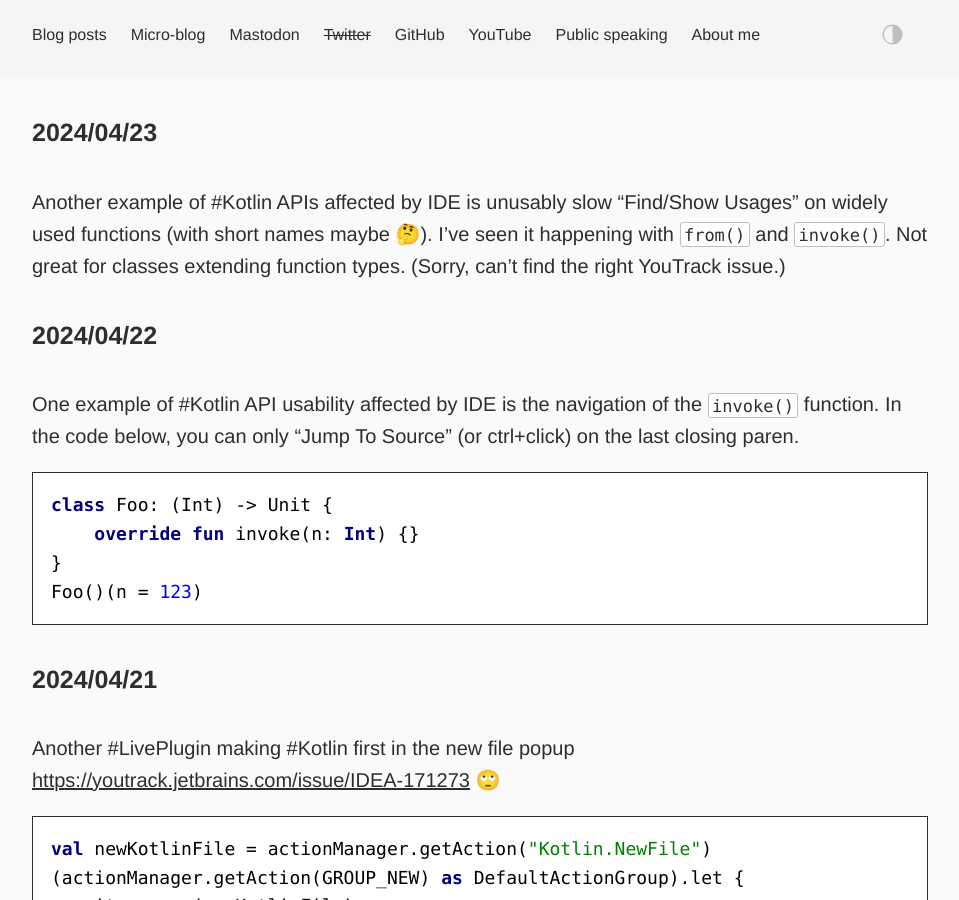
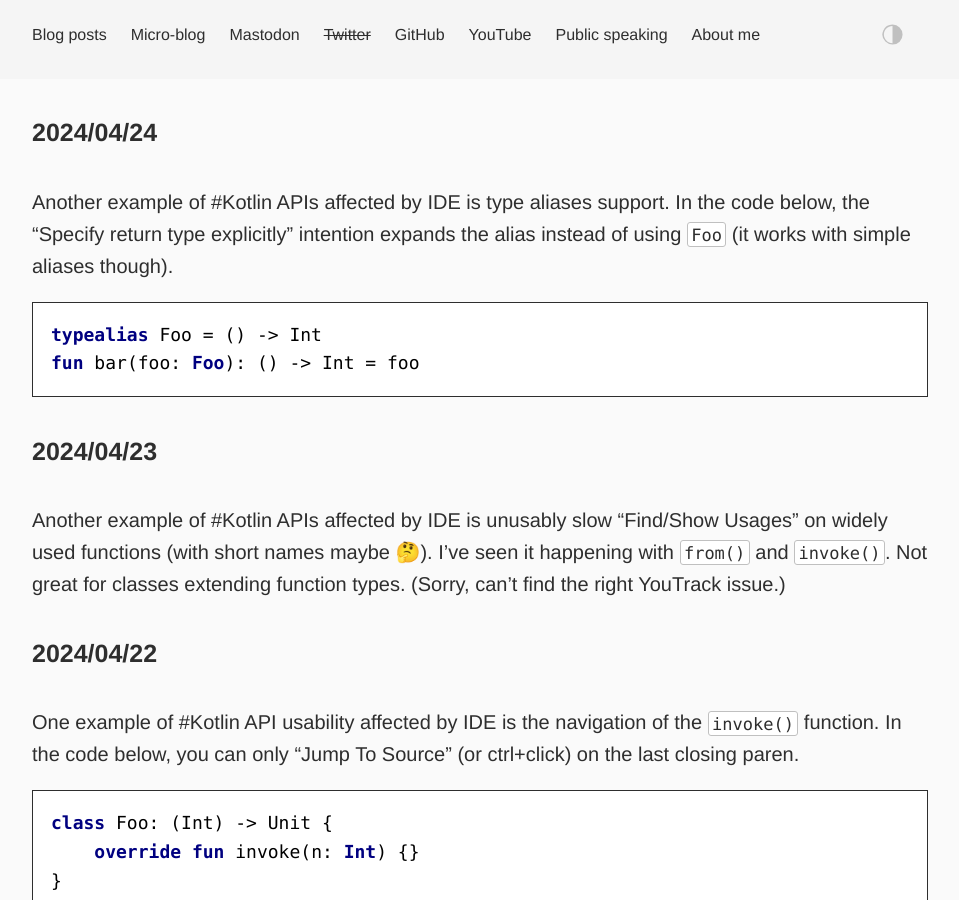
Before and after one commit to dkandalov/dkandalov.github.io, a Jekyll site: the page built from micro-blog.md, in a window 1280 px wide and 900 px high. Shown: the whole window, without its empty margins (160-1119 px from the left). Built offline with Jekyll 4.4.1, drawn with Linux system fonts in a browser that asks for light colours.

Commit message:
updated micro-blog

```diff
--- a/micro-blog.md
+++ b/micro-blog.md
@@ -2,6 +2,13 @@
 layout: post
 permalink: /micro-blog/
 ---
+
+#### 2024/04/24
+Another example of #Kotlin APIs affected by IDE is type aliases support. In the code below, the “Specify return type explicitly” intention expands the alias instead of using `Foo` (it works with simple aliases though).
+<kotlin>
+typealias Foo = () -&gt; Int
+fun bar(foo: Foo): () -&gt; Int = foo
+</kotlin>
 
 #### 2024/04/23
 Another example of #Kotlin APIs affected by IDE is unusably slow "Find/Show Usages" on widely used functions (with short names maybe 🤔). I've seen it happening with `from()` and `invoke()`. Not great for classes extending function types. (Sorry, can't find the right YouTrack issue.)
```
